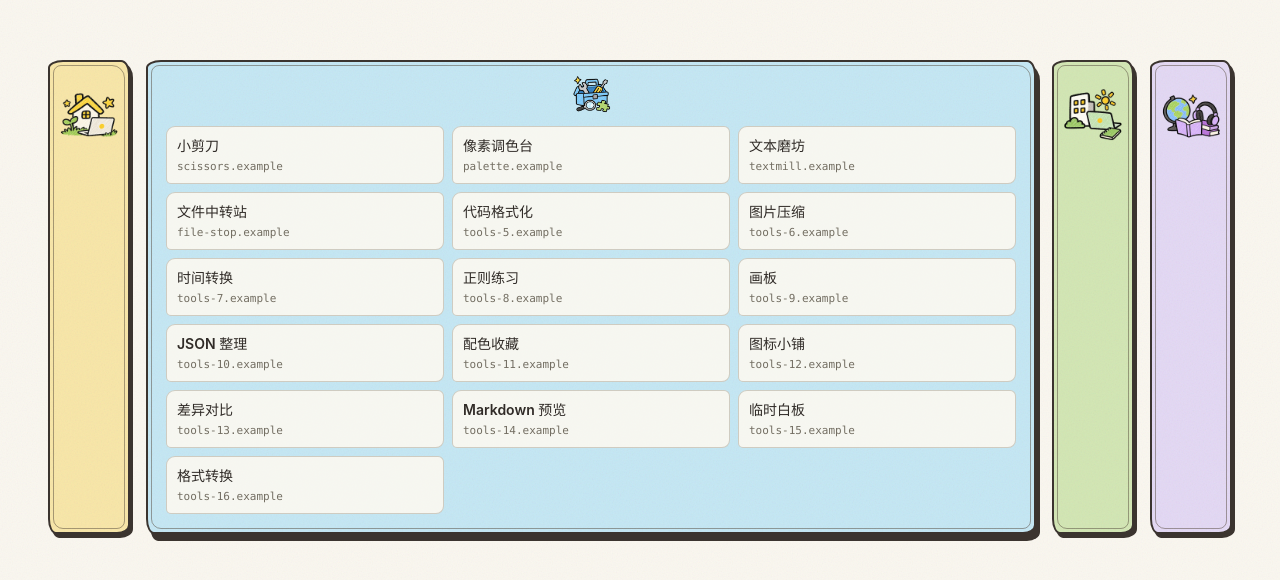
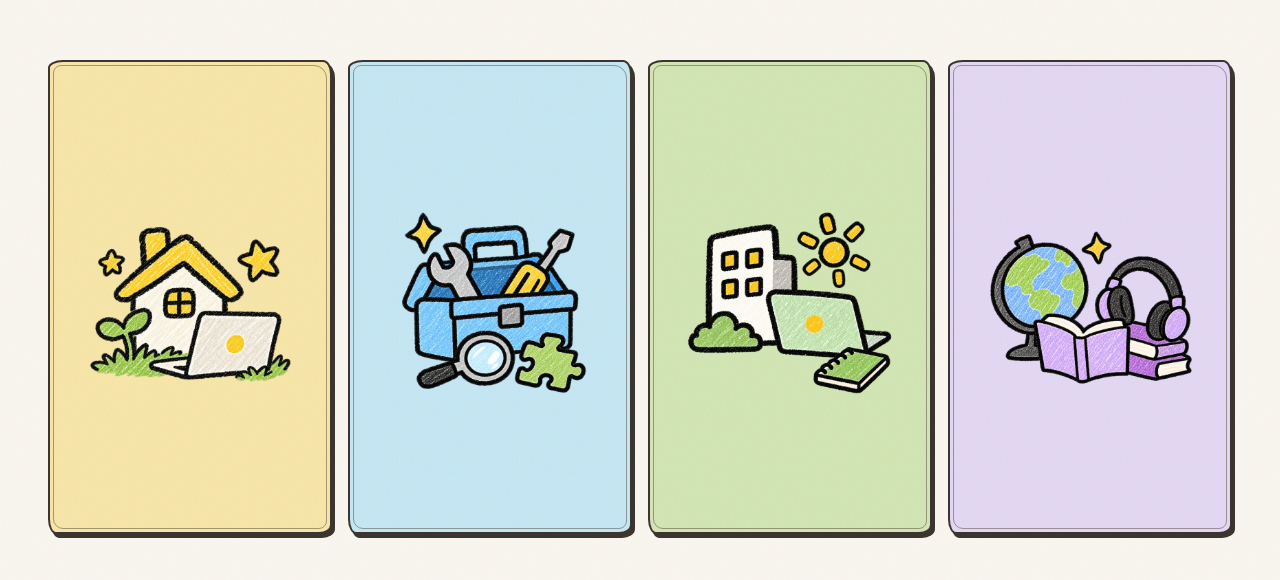
Before and after one commit to anjing-le/anjing-nav, a React (Vite) app: page / in a window 1280 px wide. Shown: the part 160-740 px from the top of the page. Built offline with nearby package versions, Linux system fonts and the light colour scheme.

Commit message:
Start with all navigation categories collapsed

```diff
--- a/src/App.jsx
+++ b/src/App.jsx
@@ -8,7 +8,7 @@ const allSites = categories.flatMap((category) =>
 const siteById = new Map(allSites.map((site) => [site.id, site]))
 
 export default function App() {
-  const [expandedCategory, setExpandedCategory] = useState(categories[1].id)
+  const [expandedCategory, setExpandedCategory] = useState(null)
   const [selectedIds, setSelectedIds] = useState(() => new Set())
   const selectionRef = useRef(new Set())
   const clickGestureRef = useRef(null)
@@ -127,7 +127,7 @@ export default function App() {
           </ul>
         </section>
 
-        <section className="category-grid" aria-label="网站分类">
+        <section className="category-grid" aria-label="网站分类" data-expanded={expandedCategory !== null}>
           {categories.map((category, index) => {
             const isOpen = expandedCategory === category.id
             const contentId = `category-${category.id}-content`
@@ -148,7 +148,7 @@ export default function App() {
                     if (button) categoryButtonsRef.current.set(category.id, button)
                     else categoryButtonsRef.current.delete(category.id)
                   }}
-                  onClick={() => setExpandedCategory(category.id)}
+                  onClick={() => setExpandedCategory((current) => current === category.id ? null : category.id)}
                   onKeyDown={(event) => handleCategoryKeyDown(event, index)}
                 >
                   <img
--- a/src/style.css
+++ b/src/style.css
@@ -57,6 +57,12 @@ button:focus-visible { outline: 3px solid #345b9b; outline-offset: 4px; }
 .site-domain { display: block; max-width: 100%; font-family: ui-monospace, 'SFMono-Regular', Consolas, monospace; font-size: 11px; line-height: 1.1; color: #736e62; overflow: hidden; text-overflow: ellipsis; white-space: nowrap; }
 @keyframes pop-in { from { opacity: 0; transform: translateY(-5px) scale(.95); } to { opacity: 1; transform: translateY(0) scale(1); } }
 
+@media (min-width: 801px) {
+  .category-grid[data-expanded='false'] .category-card { flex: 1 1 0; }
+  .category-grid[data-expanded='false'] .category-trigger { align-content: center; padding: 22px; }
+  .category-grid[data-expanded='false'] .category-illustration { width: 100%; max-width: 220px; height: 240px; }
+}
+
 @media (max-width: 1100px) {
   .page { padding: 26px 32px; }
   .category-card { flex-basis: 70px; }
```
Also changed, not shown: 2 other files (tests, documents, lock files or other folders).
